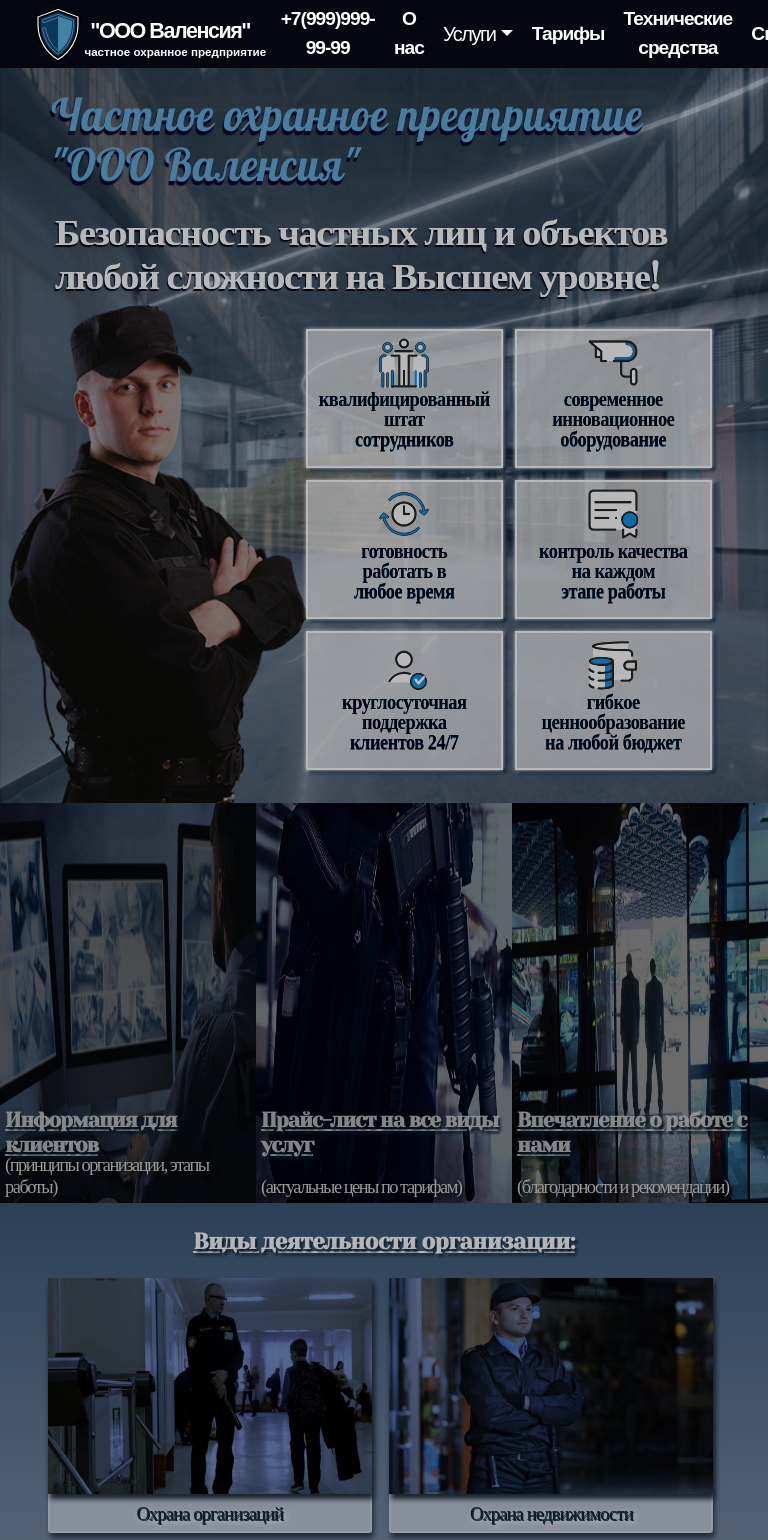
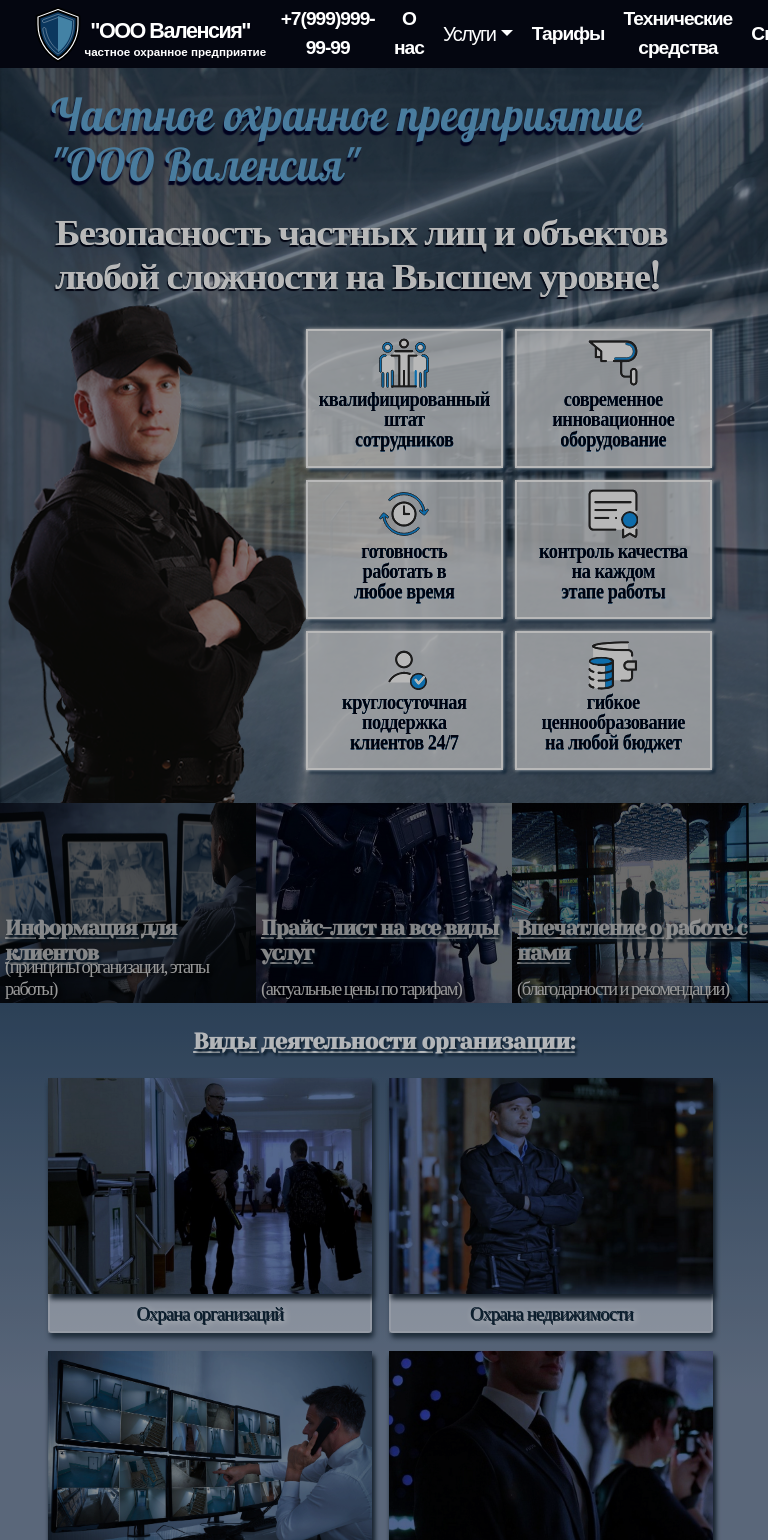
Before and after one commit to AnigalHub/Valencia, a Nuxt app: page / in a window 768 px wide. Shown: the top 1540 px of the page. Built offline with nearby package versions, Linux system fonts and the light colour scheme; a web font is replaced by a local one.

Commit message:
изменена высота при адаптивности (самих блоков и отступы от низа)

```diff
--- a/components/LandingPage/type.vue
+++ b/components/LandingPage/type.vue
@@ -91,7 +91,8 @@
   }
   @media screen and (min-width:500px) and (max-width: 768px) {
     #Type{
-      height: 50vh;
+      height: 25vh;
+      flex-direction: row !important;
       h2{
         font-size: 1.3rem !important;
         left: 0;
@@ -112,11 +113,12 @@
   }
   @media screen and (min-width:768px) and (max-width: 992px) {
     #Type{
+      height: 25vh;
       h2{
         font-size: 1.3rem !important;
         left: 0;
         letter-spacing: -1.2px;
-        bottom: 8%;
+        bottom: 12%;
         padding-left: 2% !important;
       }
       .text1{
@@ -132,6 +134,7 @@
   }
   @media screen and (min-width:992px) and (max-width: 1200px) {
     #Type{
+      height: 30vh;
       h2{
         font-size: 1.35rem !important;
         letter-spacing: -1.2px;
@@ -145,6 +148,7 @@
   }
   @media screen and (min-width:1200px) and (max-width: 1400px) {
     #Type{
+      height: 35vh;
       h2{
         font-size: 1.6rem !important;
       }
```
